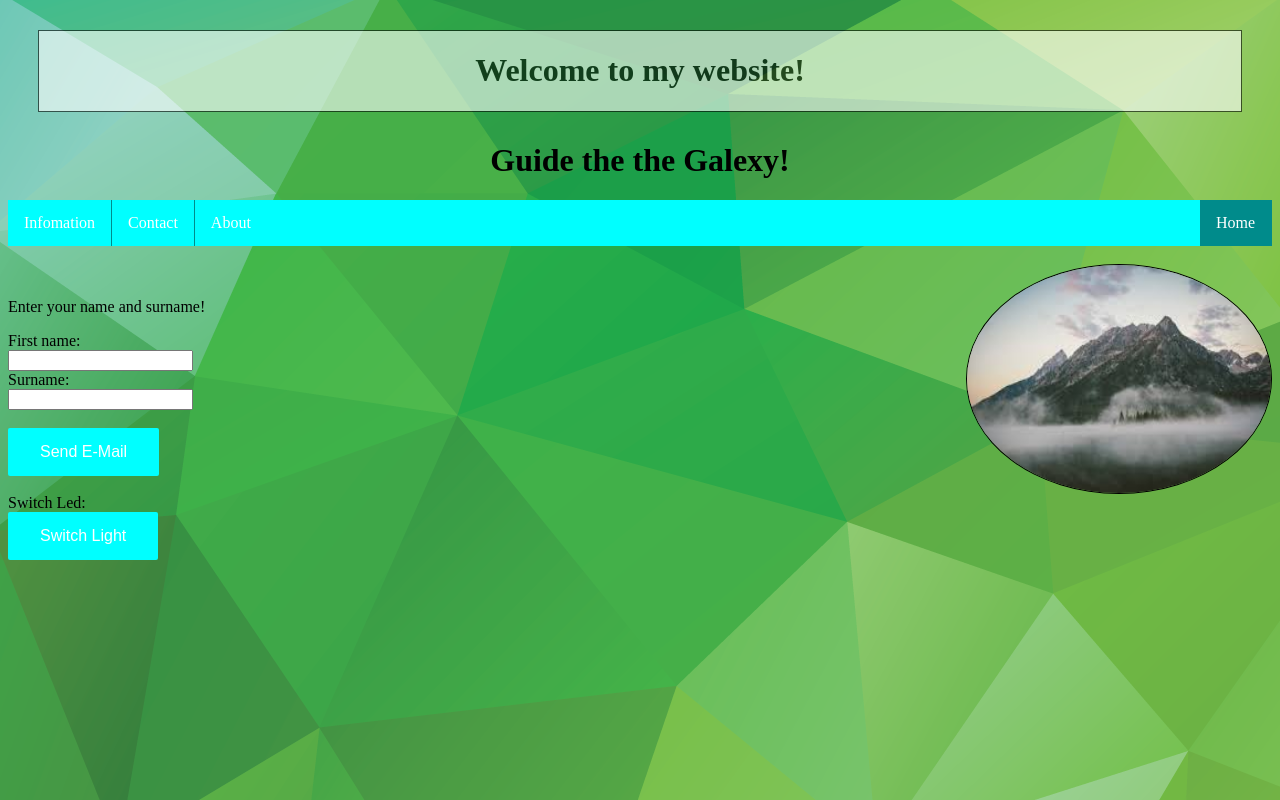
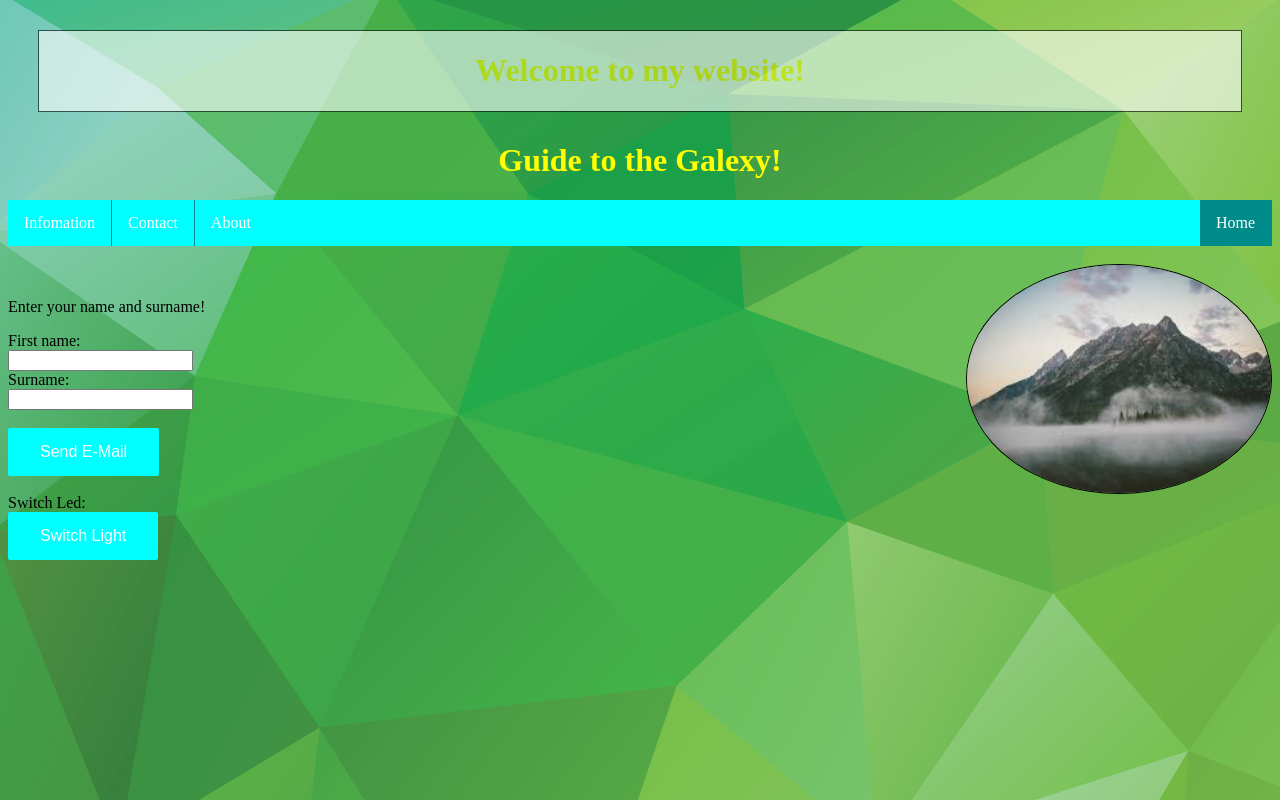
Before and after one commit to matt-neave/first_website, a website: page assets/index.html in a window 1280 px wide. Drawn offline with Linux system fonts and the light colour scheme.

Commit message:
Update index typo and h1 colour

```diff
--- a/assets/index.html
+++ b/assets/index.html
@@ -21,7 +21,7 @@
 		</div>
 
 <h1>
-Guide the the Galexy!
+Guide to the Galexy!
 </h1>
 <ul>
   <li style="float:right"><a class="active" href="#home">Home</a></li>
--- a/assets/mystyle.css
+++ b/assets/mystyle.css
@@ -7,6 +7,7 @@ body {
 h1 {
 	/*background-color: red;*/
 	text-align: center;
+	color: yellow;
 }
 
 /*.boxed {
```
